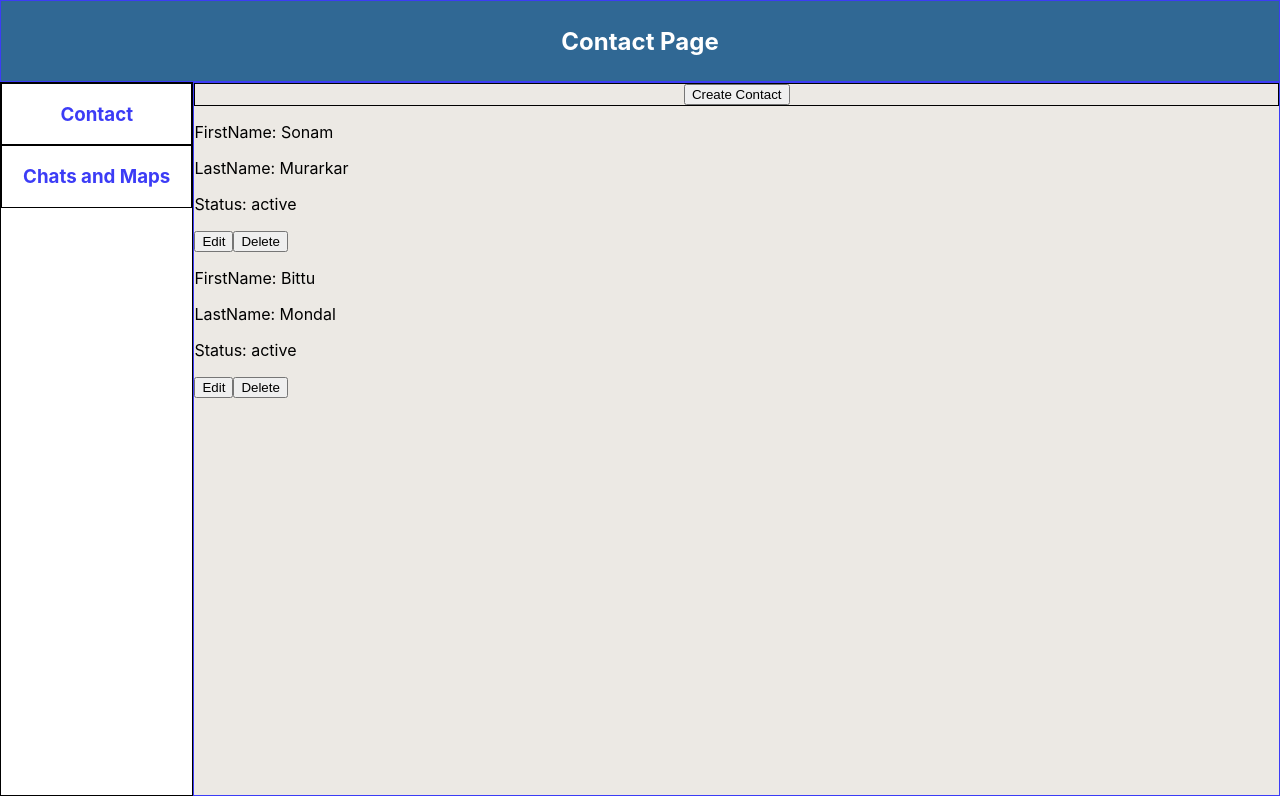
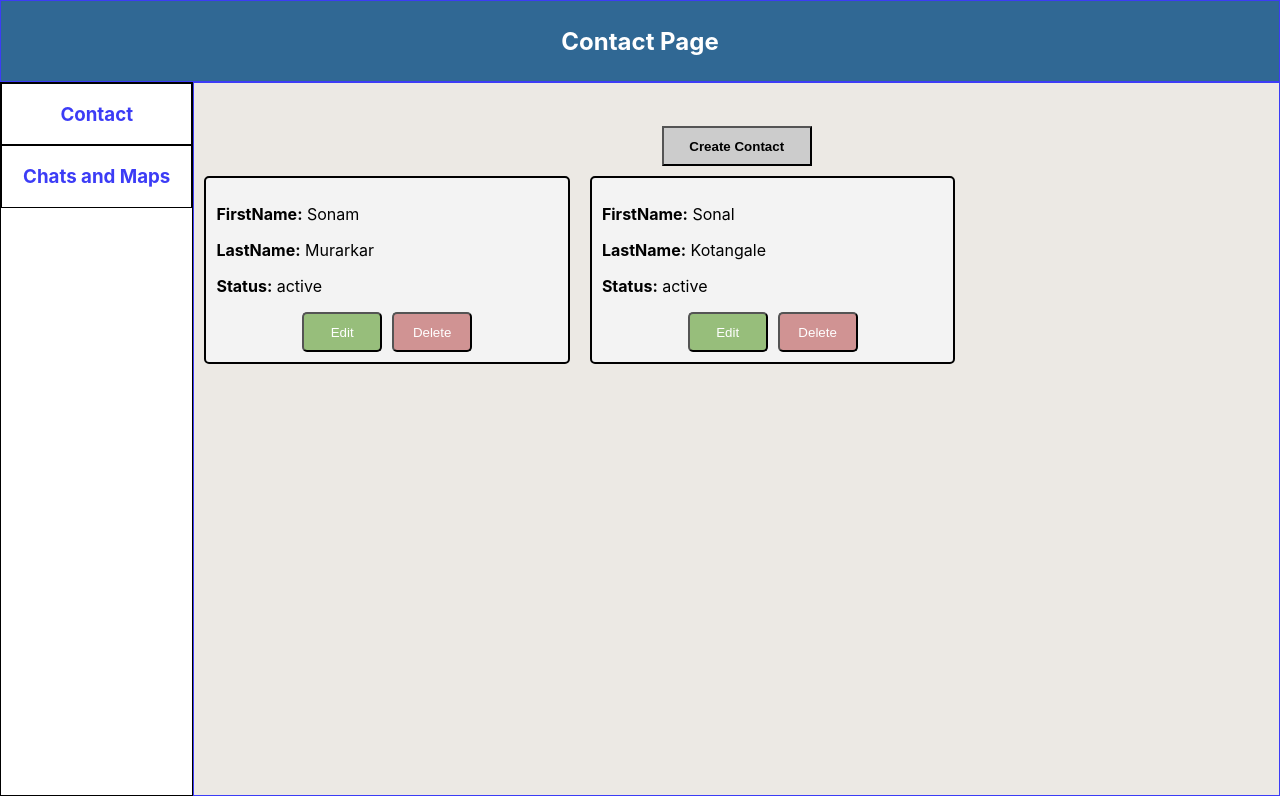
Before and after one commit to coderunner4sonam/Contact-Management-App, a React (Create React App) app: page / in a window 1280 px wide. Built offline with nearby package versions, Linux system fonts and the light colour scheme.

Commit message:
worked on style of contact page

```diff
--- a/src/components/ContactBox.tsx
+++ b/src/components/ContactBox.tsx
@@ -1,28 +1,80 @@
+// import React from "react";
+// import { contactData } from "../redux/actionReducer";
+// import { useNavigate } from "react-router-dom";
+// import { DELETE_CONTACT} from "../redux/actionType";
+// import { useDispatch } from "react-redux";
+
+// interface contactDataProps {
+//   index: number,
+//   editedRecords: contactData
+// }
+
+// const ContactBox: React.FC<contactDataProps> = ({ index,editedRecords}) => {
+//   const NAVIGATE = useNavigate();
+//   const DISPATCH = useDispatch()
+//   const payloadData:contactDataProps={
+//     index,editedRecords
+//   }
+
+//   return (
+//     <div >
+//       <p>FirstName: {editedRecords.firstName}</p>
+//       <p>LastName: {editedRecords.lastName}</p>
+//       <p>Status: {editedRecords.status?"active":"inactive"}</p>
+//       <button onClick={()=>NAVIGATE(`/${index}`)}>Edit</button>
+//       <button onClick={()=>DISPATCH(DELETE_CONTACT(index))}>Delete</button>
+//     </div>
+//   );
+// };
+
+// export default ContactBox;
+
 import React from "react";
 import { contactData } from "../redux/actionReducer";
 import { useNavigate } from "react-router-dom";
-import { DELETE_CONTACT} from "../redux/actionType";
+import { DELETE_CONTACT } from "../redux/actionType";
 import { useDispatch } from "react-redux";
 
 interface contactDataProps {
-  index: number,
-  editedRecords: contactData
+  index: number;
+  editedRecords: contactData;
 }
 
-const ContactBox: React.FC<contactDataProps> = ({ index,editedRecords}) => {
+const ContactBox: React.FC<contactDataProps> = ({ index, editedRecords }) => {
   const NAVIGATE = useNavigate();
-  const DISPATCH = useDispatch()
-  const payloadData:contactDataProps={
-    index,editedRecords
-  }
+  const DISPATCH = useDispatch();
 
   return (
-    <div >
-      <p>FirstName: {editedRecords.firstName}</p>
-      <p>LastName: {editedRecords.lastName}</p>
-      <p>Status: {editedRecords.status?"active":"inactive"}</p>
-      <button onClick={()=>NAVIGATE(`/${index}`)}>Edit</button>
-      <button onClick={()=>DISPATCH(DELETE_CONTACT(index))}>Delete</button>
+    <div
+      style={{
+        marginTop:"5%",
+        borderRadius:"5px",
+        border: "2px solid black",
+        padding: "10px",
+        marginBottom: "10px",
+        backgroundColor: "#F3F3F3",
+        width: "calc(33.33% - 20px)", // Three cards in one row with some spacing between them
+        margin: "10px",
+        display: "inline-block", // Display the cards inline
+      }}
+    >
+      <p>
+        <strong>FirstName:</strong> {editedRecords.firstName}
+      </p>
+      <p>
+        <strong>LastName:</strong> {editedRecords.lastName}
+      </p>
+      <p>
+        <strong>Status:</strong> {editedRecords.status ? "active" : "inactive"}
+      </p>
+      <div style={{ display: "flex", justifyContent: "center", alignItems: "center" }}>
+        <button style={{color:"white", height:"40px",width:"80px",borderRadius:"5px" ,backgroundColor: "#97BE7B", marginRight: "10px" }} onClick={() => NAVIGATE(`/${index}`)}>
+          Edit
+        </button>
+        <button style={{color:"white", height:"40px",width:"80px",borderRadius:"5px" ,backgroundColor: "#D09393" }} onClick={() => DISPATCH(DELETE_CONTACT(index))}>
+          Delete
+        </button>
+      </div>
     </div>
   );
 };
--- a/src/components/ErrorContact.tsx
+++ b/src/components/ErrorContact.tsx
@@ -1,17 +1,22 @@
-import React from 'react'
-import { FontAwesomeIcon } from '@fortawesome/react-fontawesome'
+import React from 'react';
+import { FontAwesomeIcon } from '@fortawesome/react-fontawesome';
+import { faX } from '@fortawesome/free-solid-svg-icons';
 
-const ErrorContact:React.FC = () => {
+const ErrorContact: React.FC = () => {
   return (
-    <div style={{display:"flex",justifyContent:"center",alignItems:"center", border:"0.5px solid black",cursor:"pointer",color:"#3C3CF6",height:"100%" }}>
-     {/* <FontAwesomeIcon icon="fa-solid fa-cross" /> */}
-     <div style={{ border:"0.5px solid black",cursor:"pointer",color:"#3C3CF6",width:"40%",alignItems:"center",textAlign:"center" }}>
-      <p>No contact found</p>
-      <p>Please add contact form</p>
-      <p>Create a contact button</p>
-      </div>
+    <div style={{marginTop:"8%",display: 'flex', justifyContent: 'center',   alignItems: 'center', cursor: 'pointer',  color: '#3C3CF6',
+      height: '100%' }} >
+
+        {/* <FontAwesomeIcon icon={faX} /> */}
+
+        <div style={{ display: 'flex',flexDirection: 'column',border: '2px solid black',cursor: 'pointer', width: '40%',
+            textAlign: 'center', color:"black",borderRadius:"5px"}}>
+          <p><b>No contact found</b></p>
+          <p><b>Please add contact form</b></p>
+          <p><b>Create a contact button</b></p>
+        </div>
     </div>
-  )
-}
+  );
+};
 
-export default ErrorContact
+export default ErrorContact;
--- a/src/pages/Contacts.tsx
+++ b/src/pages/Contacts.tsx
@@ -1,3 +1,35 @@
+// import React from "react";
+// import { contactData } from "../redux/actionReducer";
+// import { RootState } from "../redux/store"; // Assuming you have defined RootState type in "./redux/store"
+// import { useDispatch, useSelector } from "react-redux";
+// import ErrorContact from "../components/ErrorContact";
+// import ContactBox from "../components/ContactBox";
+// import { useNavigate } from "react-router-dom";
+
+// const Contacts: React.FC = () => {
+//   const contactsStore = useSelector((state: RootState) => state);
+//   const dispatch = useDispatch();
+//   const navigate = useNavigate();
+
+//   return (
+//     <div>
+//       <div style={{display:"flex",justifyContent:"center",alignItems:"center", border:"0.5px solid black",cursor:"pointer",color:"#3C3CF6" }}>
+//         <button onClick={()=>navigate("/createcontact")}>Create Contact</button>
+//       </div>
+//       { contactsStore.contactRecords.length===0
+//       ?
+//       <ErrorContact/>
+//       :
+//       contactsStore.contactRecords.map((element:contactData, index:number)=>(
+//         <ContactBox editedRecords={element} index={index}/>
+//       ))
+//       }
+//     </div>
+//   )
+// };
+
+// export default Contacts;
+
 import React from "react";
 import { contactData } from "../redux/actionReducer";
 import { RootState } from "../redux/store"; // Assuming you have defined RootState type in "./redux/store"
@@ -12,20 +44,32 @@ const Contacts: React.FC = () => {
   const navigate = useNavigate();
 
   return (
-    <div>
-      <div style={{display:"flex",justifyContent:"center",alignItems:"center", border:"0.5px solid black",cursor:"pointer",color:"#3C3CF6" }}>
-        <button onClick={()=>navigate("/createcontact")}>Create Contact</button>
+    <div style={{ backgroundColor: "#ECE9E4" }}>
+      <div
+        style={{
+          display: "flex",
+          justifyContent: "center",
+          alignItems: "center",
+          cursor: "pointer",
+          color: "#3C3CF6",
+          // Background color for the button
+        }}
+      >
+
+          <button style={{marginTop:"4%", background: "#CCCCCC", height:"40px",width:"150px",textAlign:"center" }} onClick={() => navigate("/createcontact")}>
+            <b>  Create Contact </b>
+          </button>
+
       </div>
-      { contactsStore.contactRecords.length===0
-      ?
-      <ErrorContact/>
-      :
-      contactsStore.contactRecords.map((element:contactData, index:number)=>(
-        <ContactBox editedRecords={element} index={index}/>
-      ))
-      }
+      {contactsStore.contactRecords.length === 0 ? (
+        <ErrorContact />
+      ) : (
+        contactsStore.contactRecords.map((element: contactData, index: number) => (
+          <ContactBox editedRecords={element} index={index} />
+        ))
+      )}
     </div>
-  )
+  );
 };
 
 export default Contacts;
--- a/src/pages/CreateContact.tsx
+++ b/src/pages/CreateContact.tsx
@@ -30,16 +30,16 @@ const CreateContact:React.FC = () => {
   }
 
   return (
-    <div style={{ display: 'flex', justifyContent: 'center', alignItems: 'center', height: '100vh' }}>
+    <div style={{ display: 'flex', justifyContent: 'center', alignItems: 'center', height: '100vh', border:"1px solid black" }}>
       <div>
-        <div style={{border:"1px solid black", backgroundColor:"white", width:"30vw",height:"60vh",textAlign:"center"}}>
+        <div style={{border:"1px solid black", backgroundColor:"white", width:"30vw",height:"60vh",textAlign:"center",borderRadius:"5px"}}>
             <div style={{height:"100px",display:"flex",justifyContent:"center",alignItems:"center"}}>
               <label><h3>FirstName: </h3></label>
-              <input  style={{height:"35px", border:"1px solid black",width:"200px",marginLeft:"10px"}}type="text" placeholder=' please enter firstName' onChange={(e)=>setDataContact({...dataContact, firstName:e.target.value})}/>
+              <input  style={{borderRadius:"4px",height:"35px", border:"1px solid black",width:"200px",marginLeft:"10px"}}type="text" placeholder=' please enter firstName' onChange={(e)=>setDataContact({...dataContact, firstName:e.target.value})}/>
             </div>
             <div style={{height:"100px",display:"flex",justifyContent:"center",alignItems:"center"}}>
               <label><h3>LastName: </h3></label>
-              <input style={{height:"35px", border:"1px solid black",width:"200px",marginLeft:"10px"}} type="text" placeholder=' please enter lastName' onChange={(e)=>setDataContact({...dataContact, lastName:e.target.value })}/>
+              <input style={{borderRadius:"4px",height:"35px", border:"1px solid black",width:"200px",marginLeft:"10px"}} type="text" placeholder=' please enter lastName' onChange={(e)=>setDataContact({...dataContact, lastName:e.target.value })}/>
             </div>
             <div style={{height:"100px",display:"flex",justifyContent:"center",alignItems:"center"}}>
                 <label><h3>Status: </h3></label>
@@ -58,7 +58,8 @@ const CreateContact:React.FC = () => {
             </div>
         </div>
         <div style={{display:"flex", justifyContent: 'center', alignItems: 'center',marginTop:"12px"}}>
-          <button style={{backgroundColor:"#CCCCCC"}} onClick={handleContactData} >Save Contact</button>
+          <button style={{backgroundColor:"#CCCCCC",color:"black", height:"40px",width:"150px",borderRadius:"5px" }} onClick={handleContactData} >
+            <b>Save Contact</b></button>
         </div>
       </div>
 
--- a/src/redux/actionReducer.tsx
+++ b/src/redux/actionReducer.tsx
@@ -21,8 +21,8 @@ const INITIAL_STATE:contactRecordType = {
             status:"active"
         },
         {
-            firstName:"Bittu",
-            lastName:"Mondal",
+            firstName:"Sonal",
+            lastName:"Kotangale",
             status:"inactive"
         }
     ]
```
